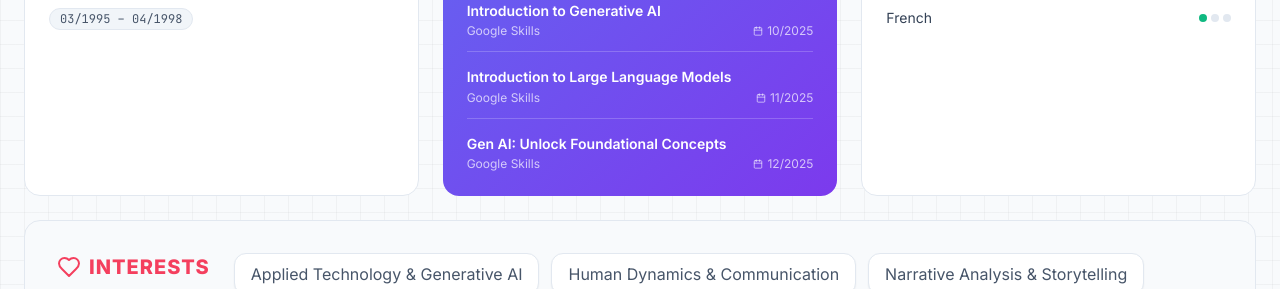
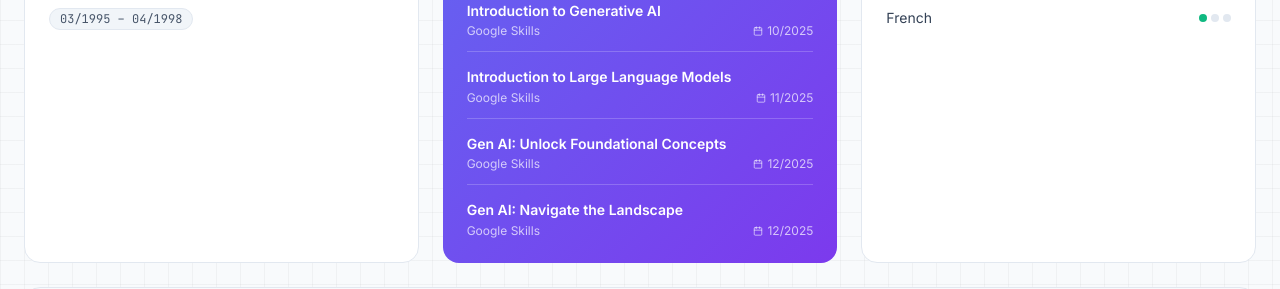
Before and after one commit to david-digit28/david-rodrigues-resume, a React (Vite) app: page / in a window 1280 px wide. Shown: the part 5140-5429 px from the top of the page. Built offline with nearby package versions, Linux system fonts and the light colour scheme.

Commit message:
24 12 constants.ts

```diff
--- a/constants.ts
+++ b/constants.ts
@@ -192,7 +192,8 @@ const DATA_EN: ResumeData = {
     { name: "Fellowship Programme In Collaborative Leadership", issuer: "UNITAR", date: "04/2023" },
     { name: "Introduction to Generative AI", issuer: "Google Skills", date: "10/2025" },
     { name: "Introduction to Large Language Models", issuer: "Google Skills", date: "11/2025" },
-    { name: "Gen AI: Unlock Foundational Concepts", issuer: "Google Skills", date: "12/2025" }
+    { name: "Gen AI: Unlock Foundational Concepts", issuer: "Google Skills", date: "12/2025" },
+    { name: "Gen AI: Navigate the Landscape", issuer: "Google Skills", date: "12/2025" }
   ],
   languages: [
     { name: "English", level: "Fluent" },
@@ -271,7 +272,8 @@ const DATA_FR: ResumeData = {
       .replace("ERP & Admin Platforms", "ERP & Plateformes Admin")
       .replace("Data & Analytics", "Données & Analytique")
       .replace("Digital Marketing & Strategy", "Marketing Numérique & Stratégie")
-      .replace("Design & Media", "Design & Médias")
+      .replace("Design & Médias", "Design & Médias")
+      .replace("Design & Media", "Design & Médias") // Catch both variations
       .replace("Project Management Tools", "Outils de Gestion de Projet")
       .replace("AI & Creative Tools", "IA & Outils Créatifs")
       .replace("Workflow & Documentation", "Workflow & Documentation")
```
